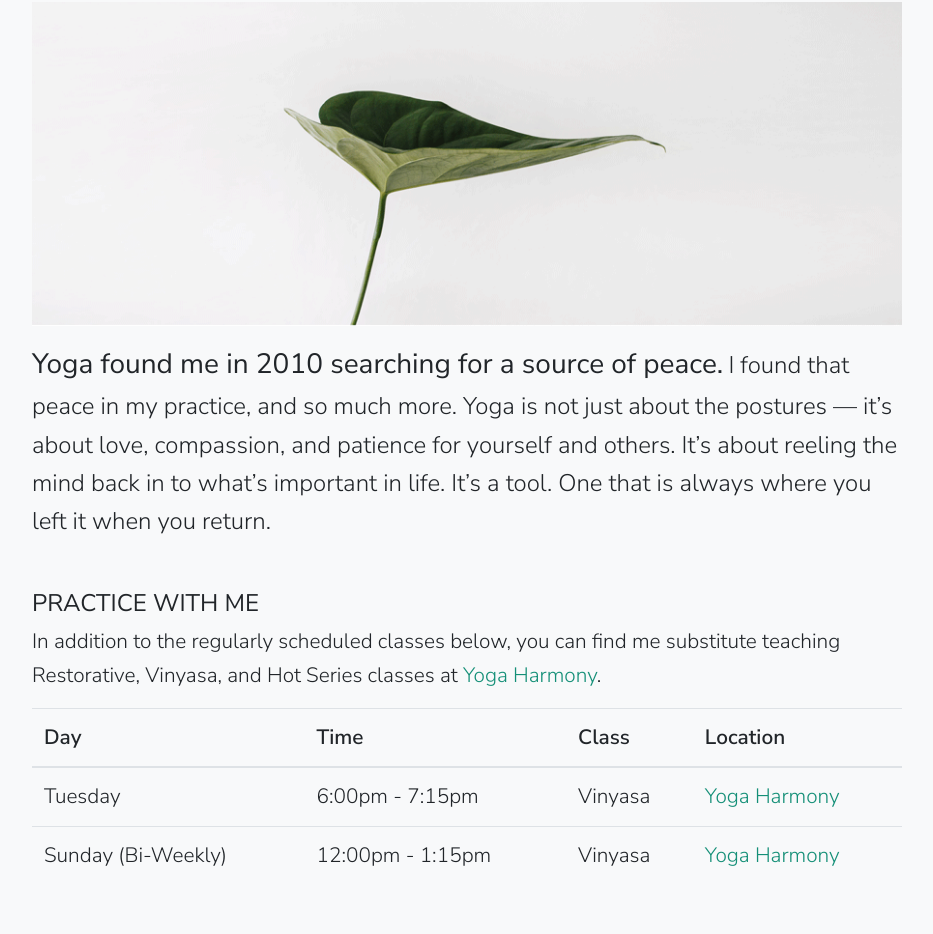
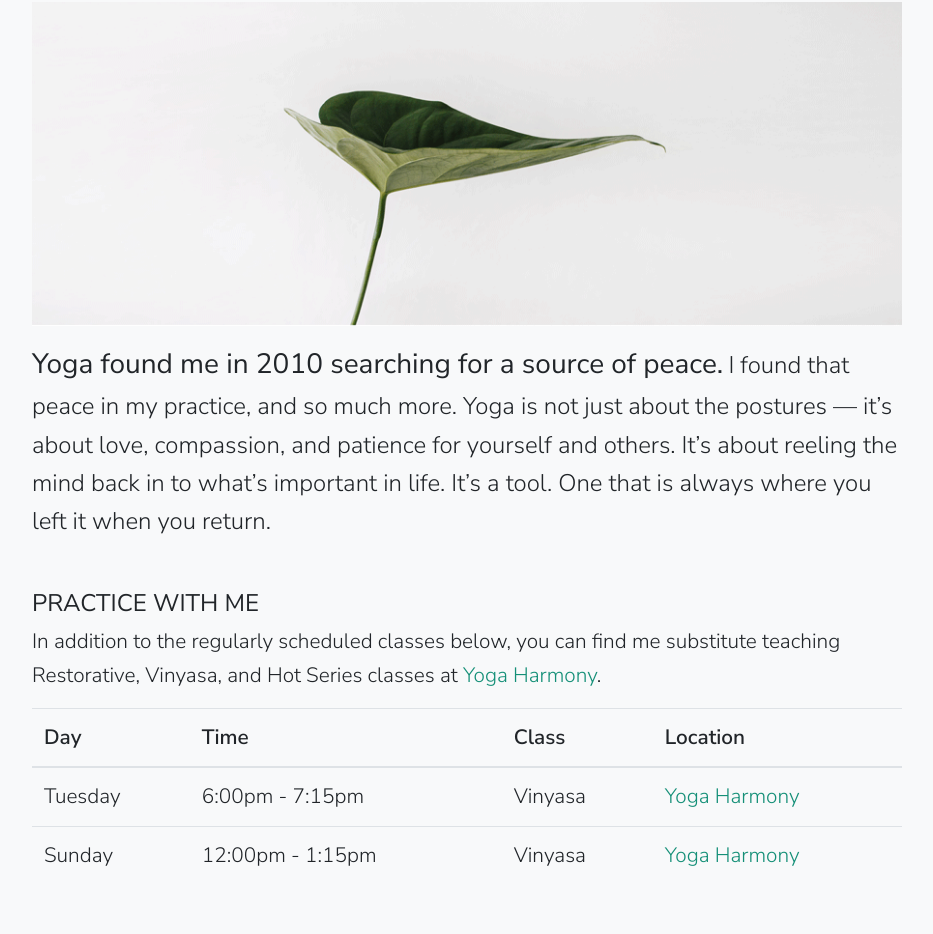
Before and after one commit to jillianannette/Jill-Mora, a website: page yoga.html in a window 1280 px wide. Shown: the part 68-1002 px from the top of the page, without its empty margins (173-1106 px from the left). Drawn offline with Linux system fonts and the light colour scheme.

Commit message:
Content Change
Yoga schedule update.

```diff
--- a/yoga.html
+++ b/yoga.html
@@ -90,7 +90,7 @@
                 <td><a href="http://yogaharmonynashville.com/" target="blank">Yoga Harmony</a></td>
               </tr>
               <tr>
-                <td>Sunday (Bi-Weekly)</td>
+                <td>Sunday</td>
                 <td>12:00pm - 1:15pm</td>
                 <td>Vinyasa</td>
                 <td><a href="http://yogaharmonynashville.com/" target="blank">Yoga Harmony</a></td>
```
